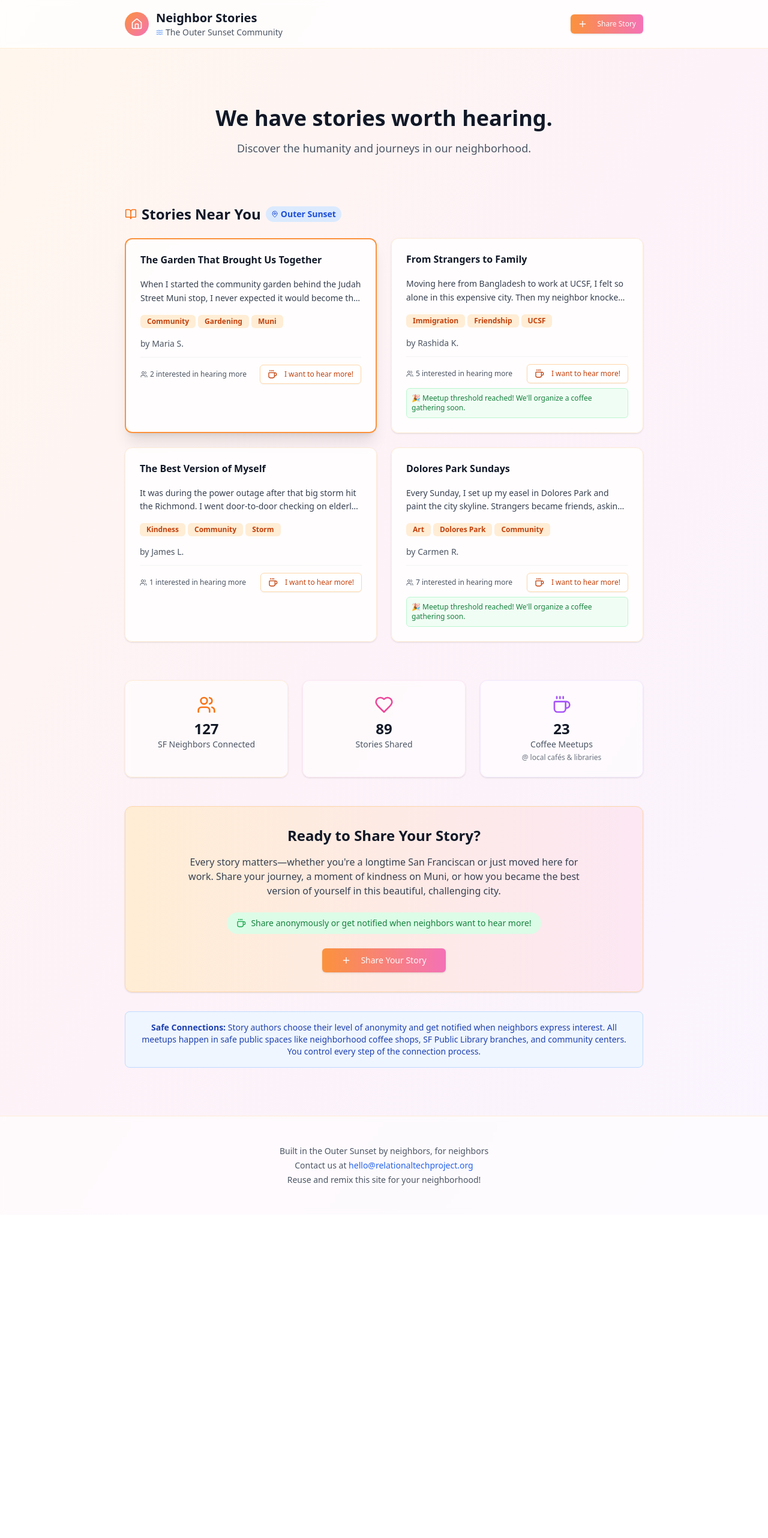
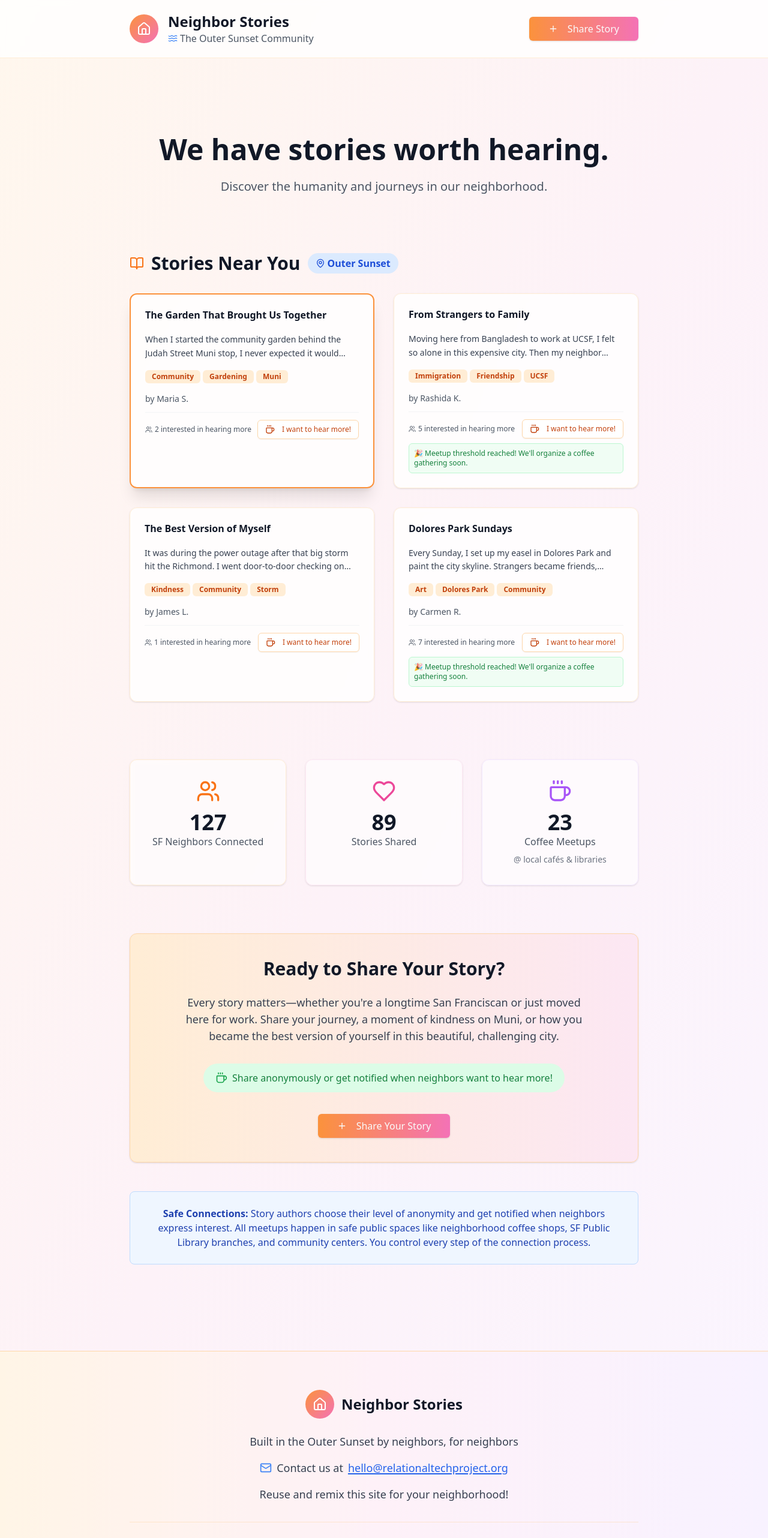
Before and after one commit to joshnesbit/neighbor-stories, a Next.js app: page / in a window 1280 px wide. Shown: the top 2564 px of the page at 60% size. Before the commit the page ends 2025 px from the top, so only its background shows below. Built offline with nearby package versions, Linux system fonts and the light colour scheme.

Commit message:
[dyad] Improved accessibility with larger fonts and enhanced footer design - wrote 1 file(s)

```diff
--- a/src/app/page.tsx
+++ b/src/app/page.tsx
@@ -4,7 +4,7 @@ import { useState } from "react";
 import { Card, CardContent, CardHeader, CardTitle } from "@/components/ui/card";
 import { Button } from "@/components/ui/button";
 import { Badge } from "@/components/ui/badge";
-import { Heart, MapPin, Users, Plus, Coffee, BookOpen, Waves, Home as HomeIcon } from "lucide-react";
+import { Heart, MapPin, Users, Plus, Coffee, BookOpen, Waves, Home as HomeIcon, Mail } from "lucide-react";
 import { StoryGrid } from "@/components/story-grid";
 import { ShareStoryDialog } from "@/components/share-story-dialog";
 import { StoryCard } from "@/components/story-card";
@@ -64,26 +64,26 @@ export default function Home() {
     <div className="min-h-screen bg-gradient-to-br from-orange-50 via-pink-50 to-purple-50">
       {/* Mobile-optimized header */}
       <header className="bg-white/80 backdrop-blur-sm border-b border-orange-100 sticky top-0 z-40">
-        <div className="max-w-4xl mx-auto px-3 sm:px-4 py-3 sm:py-4">
+        <div className="max-w-4xl mx-auto px-4 sm:px-6 py-4 sm:py-5">
           <div className="flex items-center justify-between">
-            <div className="flex items-center gap-2 sm:gap-3 min-w-0 flex-1">
-              <div className="w-8 h-8 sm:w-10 sm:h-10 bg-gradient-to-br from-orange-400 to-pink-400 rounded-full flex items-center justify-center flex-shrink-0">
-                <HomeIcon className="w-4 h-4 sm:w-5 sm:h-5 text-white" />
+            <div className="flex items-center gap-3 sm:gap-4 min-w-0 flex-1">
+              <div className="w-10 h-10 sm:w-12 sm:h-12 bg-gradient-to-br from-orange-400 to-pink-400 rounded-full flex items-center justify-center flex-shrink-0">
+                <HomeIcon className="w-5 h-5 sm:w-6 sm:h-6 text-white" />
               </div>
               <div className="min-w-0 flex-1">
-                <h1 className="text-lg sm:text-xl font-bold text-gray-900 truncate">Neighbor Stories</h1>
-                <p className="text-xs sm:text-sm text-gray-600 flex items-center gap-1 truncate">
-                  <Waves className="w-3 h-3 text-blue-500 flex-shrink-0" />
+                <h1 className="text-xl sm:text-2xl font-bold text-gray-900 truncate">Neighbor Stories</h1>
+                <p className="text-sm sm:text-base text-gray-600 flex items-center gap-1 truncate">
+                  <Waves className="w-4 h-4 text-blue-500 flex-shrink-0" />
                   <span className="truncate">The Outer Sunset Community</span>
                 </p>
               </div>
             </div>
             <Button
               onClick={() => setShowShareDialog(true)}
-              size="sm"
-              className="bg-gradient-to-r from-orange-400 to-pink-400 hover:from-orange-500 hover:to-pink-500 flex-shrink-0 ml-2"
+              size="lg"
+              className="bg-gradient-to-r from-orange-400 to-pink-400 hover:from-orange-500 hover:to-pink-500 flex-shrink-0 ml-3 text-base"
             >
-              <Plus className="w-4 h-4 sm:mr-2" />
+              <Plus className="w-5 h-5 sm:mr-2" />
               <span className="hidden sm:inline">Share Story</span>
               <span className="sm:hidden">Share</span>
             </Button>
@@ -91,30 +91,30 @@ export default function Home() {
         </div>
       </header>
 
-      <main className="max-w-4xl mx-auto px-3 sm:px-4 py-6 sm:py-8">
+      <main className="max-w-4xl mx-auto px-4 sm:px-6 py-8 sm:py-12">
         {/* Mobile-optimized welcome message */}
-        <div className="text-center mt-10 sm:mt-16 mb-12 sm:mb-20">
-          <h2 className="text-3xl sm:text-4xl font-bold text-gray-900 mb-3 sm:mb-4 leading-tight">
+        <div className="text-center mt-12 sm:mt-20 mb-16 sm:mb-24">
+          <h2 className="text-4xl sm:text-5xl font-bold text-gray-900 mb-4 sm:mb-6 leading-tight">
             We have stories worth hearing.
           </h2>
-          <p className="text-base sm:text-lg text-gray-600 max-w-2xl mx-auto leading-relaxed">
+          <p className="text-lg sm:text-xl text-gray-600 max-w-2xl mx-auto leading-relaxed">
             Discover the humanity and journeys in our neighborhood.
           </p>
         </div>
 
         {/* Stories Near You */}
-        <section className="mb-12 sm:mb-16">
-          <div className="flex flex-col sm:flex-row sm:items-center gap-2 sm:gap-2 mb-4 sm:mb-6">
-            <div className="flex items-center gap-2">
-              <BookOpen className="w-5 h-5 text-orange-500" />
-              <h3 className="text-xl sm:text-2xl font-bold text-gray-900">Stories Near You</h3>
-              <Badge variant="secondary" className="bg-blue-100 text-blue-700 text-xs sm:text-sm px-2 py-0.5 rounded-full flex items-center gap-1">
-                <MapPin className="w-3 h-3" /> Outer Sunset
+        <section className="mb-16 sm:mb-24">
+          <div className="flex flex-col sm:flex-row sm:items-center gap-3 sm:gap-3 mb-6 sm:mb-8">
+            <div className="flex items-center gap-3">
+              <BookOpen className="w-6 h-6 text-orange-500" />
+              <h3 className="text-2xl sm:text-3xl font-bold text-gray-900">Stories Near You</h3>
+              <Badge variant="secondary" className="bg-blue-100 text-blue-700 text-sm sm:text-base px-3 py-1 rounded-full flex items-center gap-1">
+                <MapPin className="w-4 h-4" /> Outer Sunset
               </Badge>
             </div>
           </div>
 
-          <div className="grid gap-4 sm:gap-6 md:grid-cols-2">
+          <div className="grid gap-6 sm:gap-8 md:grid-cols-2">
             {featuredStories.map((story, index) => (
               <StoryCard key={story.id} story={story} highlight={index === 0} />
             ))}
@@ -122,47 +122,47 @@ export default function Home() {
         </section>
 
         {/* Mobile-optimized community stats */}
-        <div className="grid grid-cols-1 sm:grid-cols-3 gap-4 sm:gap-6 mb-8 sm:mb-12">
+        <div className="grid grid-cols-1 sm:grid-cols-3 gap-6 sm:gap-8 mb-12 sm:mb-20">
           <Card className="bg-white/60 backdrop-blur-sm border-orange-100">
-            <CardContent className="p-4 sm:p-6 text-center">
-              <Users className="w-6 h-6 sm:w-8 sm:h-8 text-orange-500 mx-auto mb-2" />
-              <div className="text-xl sm:text-2xl font-bold text-gray-900">127</div>
-              <div className="text-xs sm:text-sm text-gray-600">SF Neighbors Connected</div>
+            <CardContent className="p-6 sm:p-8 text-center">
+              <Users className="w-8 h-8 sm:w-10 sm:h-10 text-orange-500 mx-auto mb-3" />
+              <div className="text-3xl sm:text-4xl font-bold text-gray-900">127</div>
+              <div className="text-sm sm:text-base text-gray-600">SF Neighbors Connected</div>
             </CardContent>
           </Card>
 
           <Card className="bg-white/60 backdrop-blur-sm border-pink-100">
-            <CardContent className="p-4 sm:p-6 text-center">
-              <Heart className="w-6 h-6 sm:w-8 sm:h-8 text-pink-500 mx-auto mb-2" />
-              <div className="text-xl sm:text-2xl font-bold text-gray-900">89</div>
-              <div className="text-xs sm:text-sm text-gray-600">Stories Shared</div>
+            <CardContent className="p-6 sm:p-8 text-center">
+              <Heart className="w-8 h-8 sm:w-10 sm:h-10 text-pink-500 mx-auto mb-3" />
+              <div className="text-3xl sm:text-4xl font-bold text-gray-900">89</div>
+              <div className="text-sm sm:text-base text-gray-600">Stories Shared</div>
             </CardContent>
           </Card>
 
           <Card className="bg-white/60 backdrop-blur-sm border-purple-100">
-            <CardContent className="p-4 sm:p-6 text-center">
-              <Coffee className="w-6 h-6 sm:w-8 sm:h-8 text-purple-500 mx-auto mb-2" />
-              <div className="text-xl sm:text-2xl font-bold text-gray-900">23</div>
-              <div className="text-xs sm:text-sm text-gray-600">Coffee Meetups</div>
-              <div className="text-xs text-gray-500 mt-1">@ local cafés & libraries</div>
+            <CardContent className="p-6 sm:p-8 text-center">
+              <Coffee className="w-8 h-8 sm:w-10 sm:h-10 text-purple-500 mx-auto mb-3" />
+              <div className="text-3xl sm:text-4xl font-bold text-gray-900">23</div>
+              <div className="text-sm sm:text-base text-gray-600">Coffee Meetups</div>
+              <div className="text-sm text-gray-500 mt-2">@ local cafés & libraries</div>
             </CardContent>
           </Card>
         </div>
 
         {/* Mobile-optimized call to action */}
-        <Card className="bg-gradient-to-r from-orange-100 to-pink-100 border-orange-200 mt-8 sm:mt-12">
-          <CardContent className="p-6 sm:p-8 text-center">
-            <h3 className="text-xl sm:text-2xl font-bold text-gray-900 mb-3 sm:mb-4">
+        <Card className="bg-gradient-to-r from-orange-100 to-pink-100 border-orange-200 mt-12 sm:mt-16">
+          <CardContent className="p-8 sm:p-10 text-center">
+            <h3 className="text-2xl sm:text-3xl font-bold text-gray-900 mb-4 sm:mb-6">
               Ready to Share Your Story?
             </h3>
-            <p className="text-sm sm:text-base text-gray-700 mb-4 sm:mb-6 max-w-2xl mx-auto leading-relaxed">
+            <p className="text-base sm:text-lg text-gray-700 mb-6 sm:mb-8 max-w-2xl mx-auto leading-relaxed">
               Every story matters—whether you're a longtime San Franciscan or just moved here for work.
               Share your journey, a moment of kindness on Muni, or how you became the best version of yourself in this beautiful, challenging city.
             </p>
-            <div className="mb-4 sm:mb-4">
-              <div className="inline-flex items-center gap-2 px-3 sm:px-4 py-2 bg-green-100 rounded-full mb-2">
-                <Coffee className="w-4 h-4 text-green-600" />
-                <span className="text-xs sm:text-sm text-green-700 font-medium">
+            <div className="mb-6 sm:mb-6">
+              <div className="inline-flex items-center gap-2 px-4 sm:px-5 py-3 bg-green-100 rounded-full mb-3">
+                <Coffee className="w-5 h-5 text-green-600" />
+                <span className="text-sm sm:text-base text-green-700 font-medium">
                   Share anonymously or get notified when neighbors want to hear more!
                 </span>
               </div>
@@ -170,17 +170,17 @@ export default function Home() {
             <Button
               size="lg"
               onClick={() => setShowShareDialog(true)}
-              className="bg-gradient-to-r from-orange-400 to-pink-400 hover:from-orange-500 hover:to-pink-500 w-full sm:w-auto"
+              className="bg-gradient-to-r from-orange-400 to-pink-400 hover:from-orange-500 hover:to-pink-500 w-full sm:w-auto text-base px-8 py-3"
             >
-              <Plus className="w-4 h-4 sm:w-5 sm:h-5 mr-2" />
+              <Plus className="w-5 h-5 sm:w-6 sm:h-6 mr-2" />
               Share Your Story
             </Button>
           </CardContent>
         </Card>
 
         {/* Mobile-optimized safety notice */}
-        <div className="mt-6 sm:mt-8 p-3 sm:p-4 bg-blue-50 rounded-lg border border-blue-200">
-          <p className="text-xs sm:text-sm text-blue-800 text-center leading-relaxed">
+        <div className="mt-8 sm:mt-12 p-4 sm:p-6 bg-blue-50 rounded-lg border border-blue-200">
+          <p className="text-sm sm:text-base text-blue-800 text-center leading-relaxed">
             <strong>Safe Connections:</strong> Story authors choose their level of anonymity and get notified when neighbors express interest.
             All meetups happen in safe public spaces like neighborhood coffee shops, SF Public Library branches,
             and community centers. You control every step of the connection process.
@@ -190,10 +190,43 @@ export default function Home() {
 
       <ShareStoryDialog open={showShareDialog} onOpenChange={setShowShareDialog} />
 
-      <footer className="py-8 sm:py-12 mt-12 bg-white/60 backdrop-blur-sm border-t border-orange-100 text-center text-gray-600 text-sm">
-        <p className="mb-1">Built in the Outer Sunset by neighbors, for neighbors</p>
-        <p className="mb-1">Contact us at <a href="mailto:hello@relationaltechproject.org" className="text-blue-600 hover:underline">hello@relationaltechproject.org</a></p>
-        <p>Reuse and remix this site for your neighborhood!</p>
+      <footer className="relative mt-16 sm:mt-24 bg-gradient-to-r from-orange-100 via-pink-100 to-purple-100 border-t border-orange-200">
+        <div className="absolute inset-0 bg-white/40"></div>
+        <div className="relative max-w-4xl mx-auto px-4 sm:px-6 py-12 sm:py-16">
+          <div className="text-center">
+            <div className="flex items-center justify-center gap-3 mb-6">
+              <div className="w-12 h-12 bg-gradient-to-br from-orange-400 to-pink-400 rounded-full flex items-center justify-center">
+                <HomeIcon className="w-6 h-6 text-white" />
+              </div>
+              <h3 className="text-xl sm:text-2xl font-bold text-gray-900">Neighbor Stories</h3>
+            </div>
+
+            <div className="space-y-4 mb-8">
+              <p className="text-base sm:text-lg text-gray-700 font-medium">
+                Built in the Outer Sunset by neighbors, for neighbors
+              </p>
+              <div className="flex items-center justify-center gap-2 text-base sm:text-lg text-gray-700">
+                <Mail className="w-5 h-5 text-blue-500" />
+                <span>Contact us at </span>
+                <a
+                  href="mailto:hello@relationaltechproject.org"
+                  className="text-blue-600 hover:text-blue-800 font-medium underline decoration-2 underline-offset-2 hover:decoration-blue-800 transition-colors"
+                >
+                  hello@relationaltechproject.org
+                </a>
+              </div>
+              <p className="text-base sm:text-lg text-gray-700 font-medium">
+                Reuse and remix this site for your neighborhood!
+              </p>
+            </div>
+
+            <div className="pt-6 border-t border-orange-200/50">
+              <p className="text-sm sm:text-base text-gray-600">
+                Made with ❤️ in San Francisco
+              </p>
+            </div>
+          </div>
+        </div>
       </footer>
     </div>
   );
```
